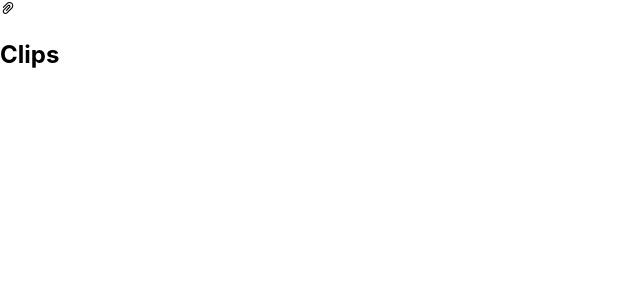
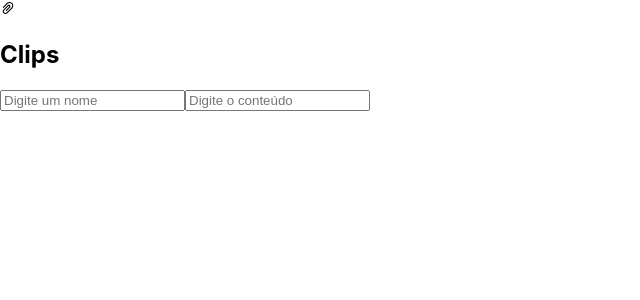
Before and after one commit to matheustkaczyk/clips-extension, a React (Create React App) app: page / in a window 1280 px wide. Shown: the top 300 px of the page, without its empty margins (0-640 px from the left). Built offline with nearby package versions, Linux system fonts and the light colour scheme.

Commit message:
Estruturando componente genericos input

```diff
--- a/src/App.css
+++ b/src/App.css
@@ -1,4 +1,4 @@
 App {
-  width: 600px;
+  width: 400px;
   height: 300px;
 }
--- /dev/null
+++ b/src/components/Forms.js
@@ -0,0 +1,14 @@
+import React, { useState } from 'react';
+import { Input } from './Input';
+
+export const Forms = () => {
+  const [name, setName] = useState('');
+  const [content, setContent] = useState('');
+
+  return(
+    <form>
+      <Input placeholder={ 'Digite um nome' } name={ setName }/>
+      <Input placeholder={ 'Digite o conteúdo' } name={ setContent }/>
+    </form>
+  )
+};
--- a/src/components/Header.js
+++ b/src/components/Header.js
@@ -1,11 +1,16 @@
 import React from 'react';
 import { AiOutlinePaperClip } from 'react-icons/ai';
+import { Forms } from './Forms';
 
 export const Header = () => {
   return (
     <header>
       <AiOutlinePaperClip/>
       <h2>Clips</h2>
+
+      <div>
+        <Forms />
+      </div>
     </header>
   )
 };
--- /dev/null
+++ b/src/components/Input.js
@@ -0,0 +1,7 @@
+import React from 'react';
+
+export const Input = ({ placeholder, onChange }) => {
+  return(
+    <input placeholder={placeholder} onChange={onChange} />
+  )
+};
```
